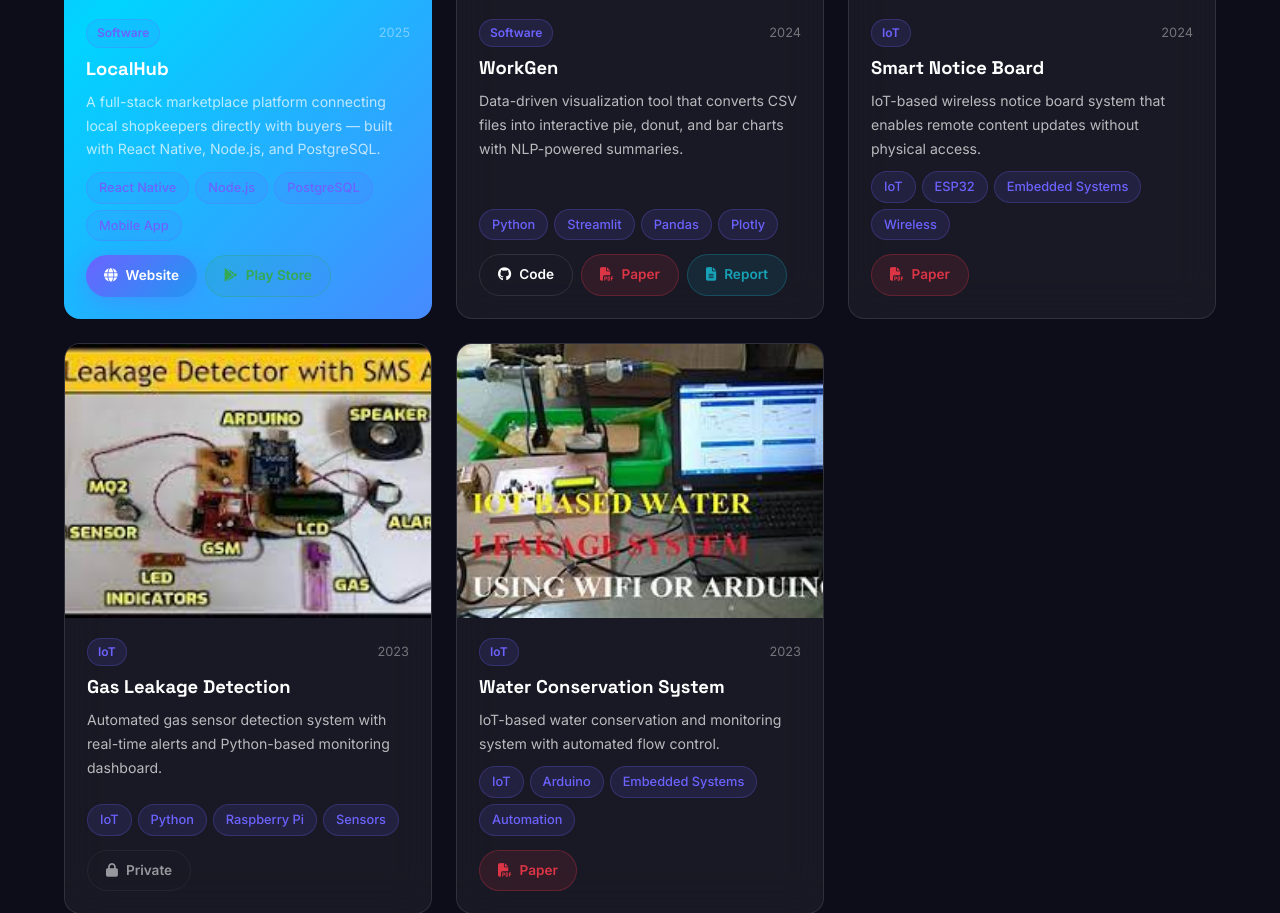
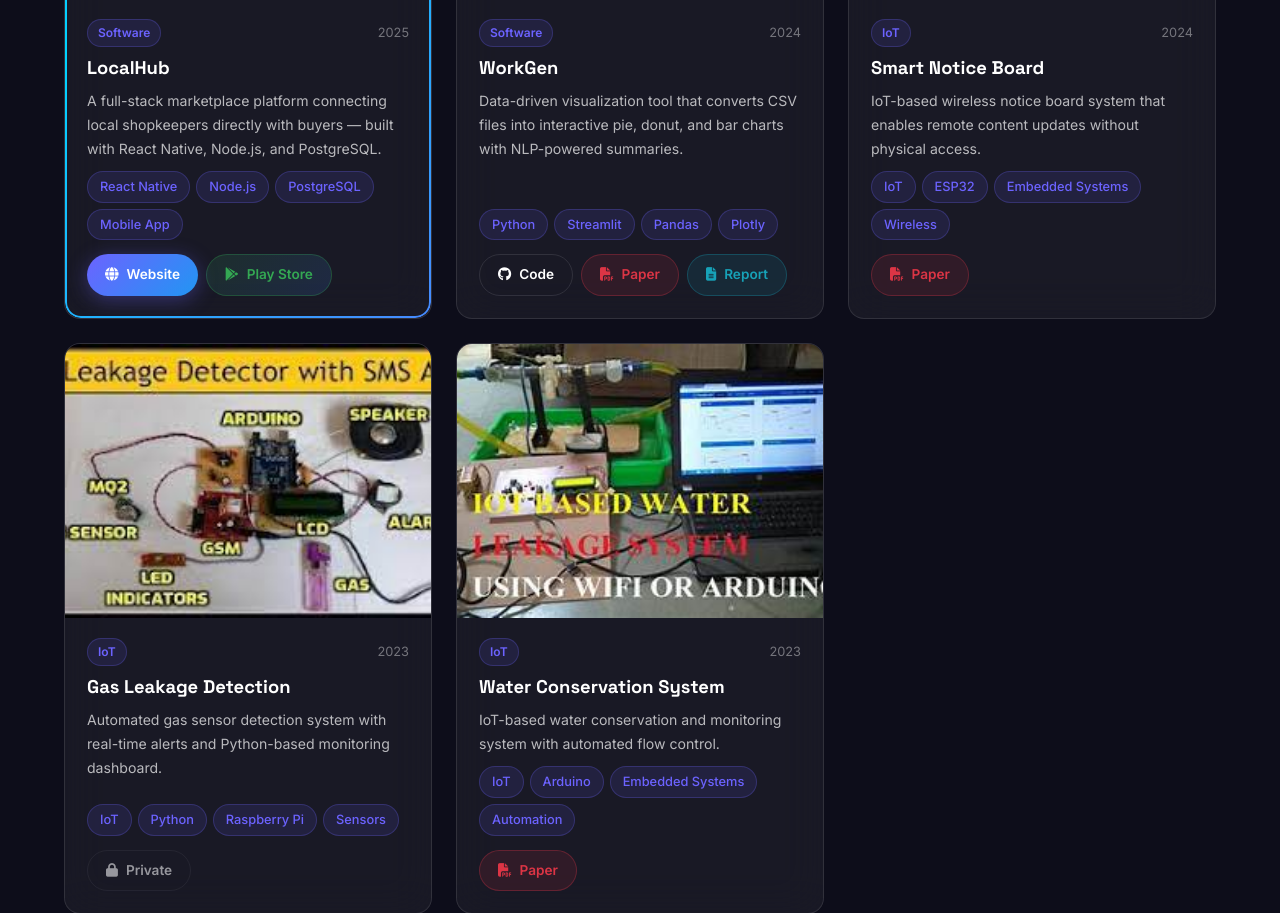
Before and after one commit to ArunkumarAk13/My-portfolio, a PHP site: page / in a window 1280 px wide. Shown: the part 4795-5708 px from the top of the page. Run offline with PHP 8.4, Linux system fonts and the light colour scheme.

Commit message:
fix highlight border — mask technique, no background bleed

```diff
--- a/public/css/main.css
+++ b/public/css/main.css
@@ -1293,18 +1293,23 @@ p  { color: var(--text-secondary); }
 
 /* ===== HIGHLIGHT / MAIN PROJECT CARD ===== */
 .project-highlight {
-  border: none !important;
   position: relative;
 }
 .project-highlight::before {
   content: '';
   position: absolute;
-  inset: -2px;
+  inset: 0;
   border-radius: inherit;
+  padding: 2px;
   background: linear-gradient(135deg, #6c63ff 0%, #00d4ff 50%, #6c63ff 100%);
   background-size: 200% 200%;
   animation: highlightShift 5s ease infinite;
-  z-index: -1;
+  -webkit-mask: linear-gradient(#fff 0 0) content-box, linear-gradient(#fff 0 0);
+  mask: linear-gradient(#fff 0 0) content-box, linear-gradient(#fff 0 0);
+  -webkit-mask-composite: xor;
+  mask-composite: exclude;
+  pointer-events: none;
+  z-index: 5;
 }
 .highlight-border-anim { display: none; }
 @keyframes highlightShift {
```
